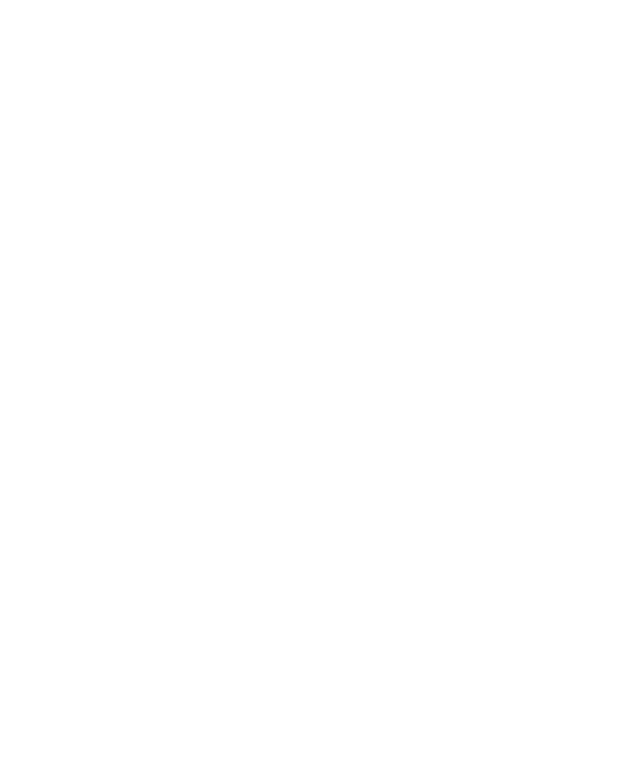
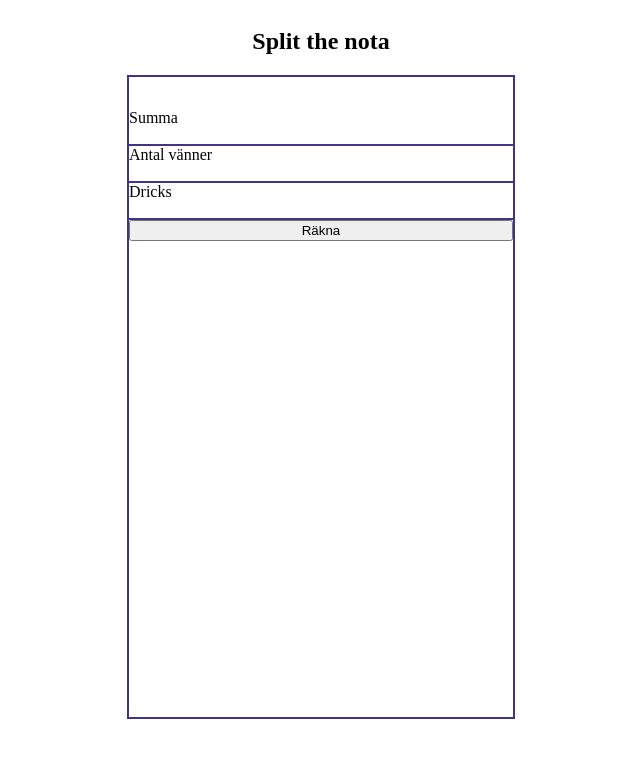
Before and after one commit to dylanR96/forms-practice, a plain HTML site: page index.html in a window 1280 px wide. Shown: the whole page, without its empty margins (319-959 px from the left). Drawn offline with Linux system fonts and the light colour scheme.

Commit message:
Upploading html and css document

```diff
--- a/index.html
+++ b/index.html
@@ -7,6 +7,19 @@
     <title>Forms</title>
 </head>
 <body>
-
+    <main class="main">
+        <h2>Split the nota</h2>
+            <form action="" class="main__form">
+                <section class="main__form--position">
+                    <label for="summa">Summa</label>
+                    <input type="text">
+                    <label for="friends">Antal vänner</label>
+                    <input type="text">
+                    <label for="dricks">Dricks</label>
+                    <input type="text">
+                    <input type="submit" value="Räkna">
+                </section>
+            </form>
+    </main>
 </body>
 </html>
--- a/styles.css
+++ b/styles.css
@@ -0,0 +1,25 @@
+h2 {
+    text-align: center;
+}
+
+main {
+    display: grid;
+    justify-content: center;
+    align-items: center;
+}
+.main__form {
+    width: 30vw;
+    border: 2px solid #443385;
+    height: 50vw;
+}
+
+.main__form--position {
+    display: flex;
+    flex-direction: column;
+    margin-top: 2em;
+}
+
+input[type=text] {
+    border: none;
+    border-bottom: 2px solid #443385;
+  }
```
